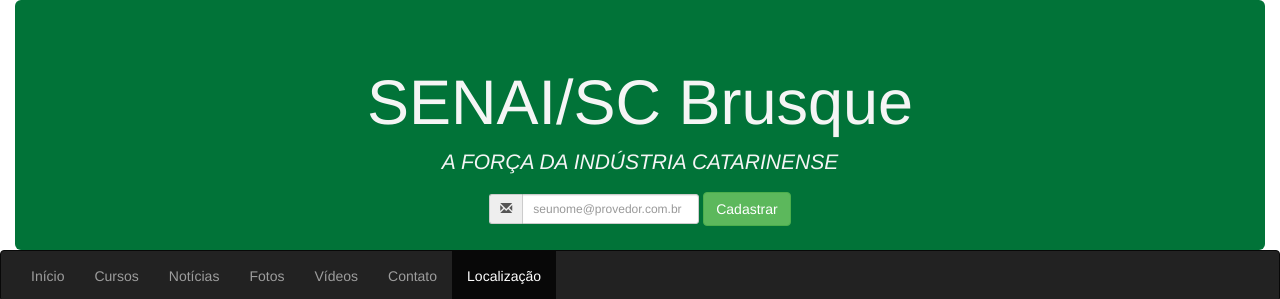
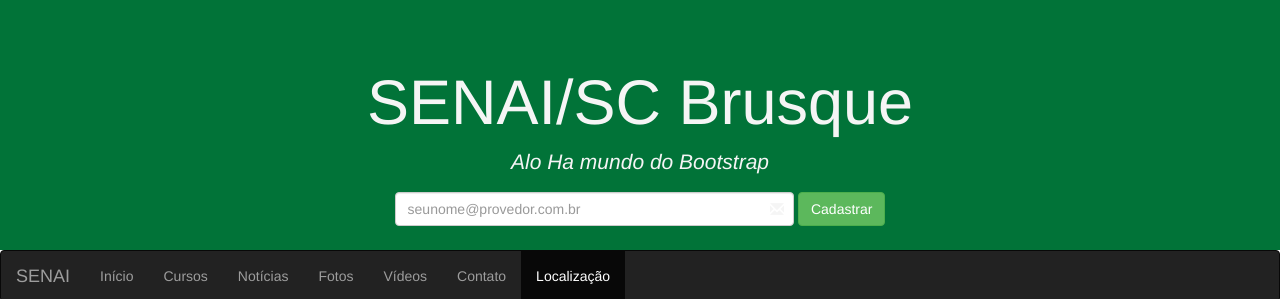
Before and after one commit to fabituany/senaibrusque, a PHP site: page / in a window 1280 px wide. Shown: the top 299 px of the page. Run offline with PHP 8.4, Linux system fonts and the light colour scheme; some libraries are stand-ins or nearby versions.

Commit message:
Update index.php

```diff
--- a/index.php
+++ b/index.php
@@ -14,32 +14,29 @@
 
 
     </head>
-    <body>
-        <div class="container-fluid">
+
+    <body data-spy="scroll" data-target=".navbar" data-offset="50">
+
         <header class="jumbotron text-center" id="topo">
             <h1>SENAI/SC Brusque</h1>
-                <p>A FORÇA DA INDÚSTRIA CATARINENSE</p>
-                <form role="form">
-                    <div class="form-inline">
-                        <div class="input-group input-group-sm">
-                            <span class="input-group-addon">
-                                <span class="glyphicon glyphicon-envelope"></span>
-                            </span>
+            <p>Alo Ha mundo do Bootstrap</p>
 
-                            <input type="email"  class="form-control" id="email"  placeholder="seunome@provedor.com.br">
+            <form role="form" class="form-inline">
+                <!-- Gerador de Bootstrap Form
+                     http://embed.plnkr.co/ZrnnkFR3Yv9HGQHrRMiW/preview -->
+                <!-- Em caso de sucesso na validação: <div class="form-group has-feedback has-success"> -->
+                <!-- Em caso de falha na validação: <div class="form-group has-feedback has-error"> -->
+                <div class="form-group has-feedback">
+                    <input type="text" class="form-control" placeholder="seunome@provedor.com.br" size="40px"/>
+                    <i class="form-control-feedback glyphicon glyphicon-envelope"></i>
                 </div>
-                        <button type="submit" class="btn btn-success">
-                            Cadastrar
-                        </button>
-
-                    </div>
-
-
+                <button type="submit" class="btn btn-success">Cadastrar</button>
             </form>
         </header>
-        </div>
 
-        <nav class="navbar navbar-inverse" data-spy="affix" data-offset-top="197">
+        <!-- Barra de Navegação -->
+
+        <nav class="navbar navbar-inverse" data-spy="affix" data-offset-top="250">
             <div class="container-fluid">
                 <div class="navbar-header">
                     <button type="button" class="navbar-toggle" data-toggle="collapse" data-target="#myNavbar">
@@ -47,20 +44,20 @@
                         <span class="icon-bar"></span>
                         <span class="icon-bar"></span>
                     </button>
-                <!--<a class="navbar-brand" href="#">WebSiteName</a>-->
-              </div>
+                    <a class="navbar-brand" href="#">SENAI</a>
                 </div>
                 <div>
                     <div class="collapse navbar-collapse" id="myNavbar">
                         <ul class="nav navbar-nav">
-                  <li><a href="#section1">Início</a></li>
-                  <li><a href="#section2">Cursos</a></li>
-                  <li><a href="#section3">Notícias</a></li>
-                  <li><a href="#section4">Fotos</a></li>
-                  <li><a href="#section5">Vídeos</a></li>
-                  <li><a href="#section6">Contato</a></li>
-                  <li><a href="#section7">Localização</a></li>
-                  <!--
+                            <li><a href="#inicio">Início</a></li>
+                            <li><a href="#cursos">Cursos</a></li>
+                            <li><a href="#noticias">Notícias</a></li>
+                            <li><a href="#fotos">Fotos</a></li>
+                            <li><a href="#videos">Vídeos</a></li>
+                            <li><a href="#contato">Contato</a></li>
+                            <li><a href="#local">Localização</a></li>
+
+                            <!-- Menu drop-down
                             <li class="dropdown"><a class="dropdown-toggle" data-toggle="dropdown" href="#">Section 4 <span class="caret"></span></a>
                                 <ul class="dropdown-menu">
                                     <li><a href="#section41">Section 4-1</a></li>
@@ -71,69 +68,94 @@
                         </ul>
                     </div>
                 </div>
+            </div>
         </nav>
-        <div id="section1" class="container-fluid">
-          <h1>Início</h1>
-          <p>Try to scroll this section and look at the navigation bar while scrolling! Try to scroll this section and look at the navigation bar while scrolling!</p>
-          <p>Try to scroll this section and look at the navigation bar while scrolling! Try to scroll this section and look at the navigation bar while scrolling!</p>
+        <!-- Fim da Barra de Navegação -->
+
+        <section id="inicio" class="container-fluid">
+
+            <!-- Carrossel de imagens -->
+            <div clas="row">
+                <!--
+                Uma linha dividida em 12 colunas, sendo uma coluna central
+                tamanho 8 e um distanciamento de 2
+
+                Sistema de Grid no Bootstrap
+                http://www.w3schools.com/bootstrap/bootstrap_grid_examples.asp
+                -->
+                <div class="col-lg-8 col-lg-offset-2">
+                    <div id="myCarousel" class="carousel slide" data-ride="carousel" data-pause="hover" data-interval="2000">
+                        <!-- Indicators -->
+                        <ol class="carousel-indicators">
+                            <li data-target="#myCarousel" data-slide-to="0" class="active"></li>
+                            <li data-target="#myCarousel" data-slide-to="1"></li>
+                            <li data-target="#myCarousel" data-slide-to="2"></li>
+                            <li data-target="#myCarousel" data-slide-to="3"></li>
+                        </ol>
+
+                        <!-- Wrapper for slides -->
+                        <div class="carousel-inner" role="listbox">
+                            <div class="item active">
+                                <img src="img/saiba_mais_sobre_o_senai.png" alt="Chania">
                             </div>
-        <div id="section2" class="container-fluid">
+
+                            <div class="item">
+                                <img src="https://placeholdit.imgix.net/~text?txtsize=33&txt=460%C3%97365&w=460&h=365" alt="Chania">
+                            </div>
+
+                            <div class="item">
+                                <img src="https://placeholdit.imgix.net/~text?txtsize=33&txt=460%C3%97365&w=460&h=365" alt="Flower">
+                            </div>
+
+                            <div class="item">
+                                <img src="https://placeholdit.imgix.net/~text?txtsize=33&txt=460%C3%97365&w=460&h=365" alt="Flower">
+                            </div>
+                        </div>
+
+                        <!-- Left and right controls -->
+                        <a class="left carousel-control" href="#myCarousel" role="button" data-slide="prev">
+                            <span class="glyphicon glyphicon-chevron-left" aria-hidden="true"></span>
+                            <span class="sr-only">Previous</span>
+                        </a>
+                        <a class="right carousel-control" href="#myCarousel" role="button" data-slide="next">
+                            <span class="glyphicon glyphicon-chevron-right" aria-hidden="true"></span>
+                            <span class="sr-only">Next</span>
+                        </a>
+                    </div>
+                </div>
+            </div> <!-- row -->
+            <!-- fim do carrossel de imagens -->
+        </section>
+        <section id="cursos" class="container-fluid">
             <h1>Cursos</h1>
             <p>Try to scroll this section and look at the navigation bar while scrolling! Try to scroll this section and look at the navigation bar while scrolling!</p>
             <p>Try to scroll this section and look at the navigation bar while scrolling! Try to scroll this section and look at the navigation bar while scrolling!</p>
-        </div>
-        <div id="section3" class="container-fluid">
+        </section>
+        <section id="noticias" class="container-fluid">
             <h1>Notícias</h1>
             <p>Try to scroll this section and look at the navigation bar while scrolling! Try to scroll this section and look at the navigation bar while scrolling!</p>
             <p>Try to scroll this section and look at the navigation bar while scrolling! Try to scroll this section and look at the navigation bar while scrolling!</p>
-        </div>
-        <div id="section4" class="container-fluid">
+        </section>
+        <section id="fotos" class="container-fluid">
             <h1>Fotos</h1>
             <p>Try to scroll this section and look at the navigation bar while scrolling! Try to scroll this section and look at the navigation bar while scrolling!</p>
             <p>Try to scroll this section and look at the navigation bar while scrolling! Try to scroll this section and look at the navigation bar while scrolling!</p>
-        </div>
-        <div id="section5" class="container-fluid">
+        </section>
+        <section id="videos" class="container-fluid">
             <h1>Vídeos</h1>
             <p>Try to scroll this section and look at the navigation bar while scrolling! Try to scroll this section and look at the navigation bar while scrolling!</p>
             <p>Try to scroll this section and look at the navigation bar while scrolling! Try to scroll this section and look at the navigation bar while scrolling!</p>
-        </div>
-        <div id="section6" class="container-fluid">
+        </section>
+        <section id="contato" class="container-fluid">
             <h1>Contato</h1>
             <p>Try to scroll this section and look at the navigation bar while scrolling! Try to scroll this section and look at the navigation bar while scrolling!</p>
             <p>Try to scroll this section and look at the navigation bar while scrolling! Try to scroll this section and look at the navigation bar while scrolling!</p>
-        </div>
-        <div id="section7" class="container-fluid">
+        </section>
+        <section id="local" class="container-fluid">
             <h1>Localização</h1>
             <p>Try to scroll this section and look at the navigation bar while scrolling! Try to scroll this section and look at the navigation bar while scrolling!</p>
             <p>Try to scroll this section and look at the navigation bar while scrolling! Try to scroll this section and look at the navigation bar while scrolling!</p>
-        </div>
-
-    <script>
-        $(document).ready(function(){
-          // Add scrollspy to <body>
-          $('body').scrollspy({target: ".navbar", offset: 50});
-
-          // Add smooth scrolling on all links inside the navbar
-          $("#myNavbar a").on('click', function(event) {
-
-            // Prevent default anchor click behavior
-            event.preventDefault();
-
-            // Store hash
-            var hash = this.hash;
-
-            // Using jQuery's animate() method to add smooth page scroll
-            // The optional number (800) specifies the number of milliseconds it takes to scroll to the specified area
-            $('html, body').animate({
-              scrollTop: $(hash).offset().top
-            }, 800, function(){
-
-              // Add hash (#) to URL when done scrolling (default click behavior)
-              window.location.hash = hash;
-            });
-          });
-        });
-    </script>
+        </section>
         <script src="js/meuscript.js"></script>
     </body>
 </html>
```
Lines whose indentation alone changed are shown as unchanged.
